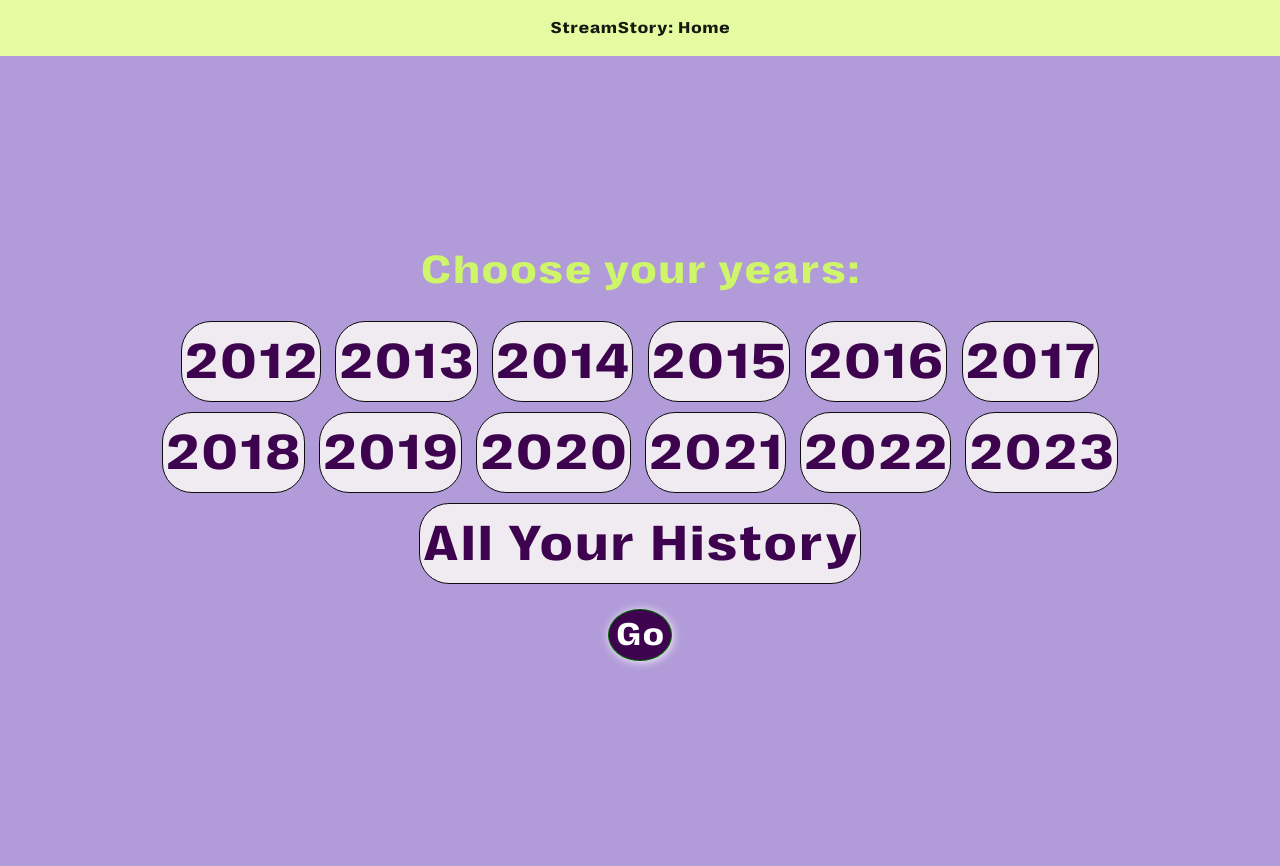
After one commit to kevin-klein1/StreamStory, a Flask app: template templates/years.html in a window 1280 px wide. The commit adds this page. Run offline with Flask 3, Linux system fonts and the light colour scheme; the template is opened without the code that fills it, so the values that code supplies are empty.

Commit message:
Ready to share

```diff
--- a/app.py
+++ b/app.py
@@ -1,9 +1,7 @@
 from flask import Flask, render_template, session, request, redirect, url_for
-
 import requests
 import os
 from werkzeug.utils import secure_filename
-import seaborn as sea
 import json
 import datetime
 from dotenv import load_dotenv
@@ -33,7 +31,7 @@
 
 
 
-## Route display
+## Index route display
 @app.route("/", methods=["GET", "POST"])
 def index():
     if request.method == "GET":
@@ -55,21 +53,21 @@
             if allowed_file(file.filename):
                 filename = secure_filename(file.filename)
                 file.save(os.path.join(app.config['UPLOAD_FOLDER'], filename))
-
-        return redirect("/results")
+        return redirect("/years")
 
 
-@app.route("/results", methods=["GET", "POST"])
-def results():
+@app.route("/years", methods=["GET", "POST"])
+def years():
     if request.method == "GET":
+
         input_files = []
         for filename in os.listdir(UPLOAD_FOLDER):
             input_files.append("json_files/" + filename)
 
-        output_file = 'merged_files.json'
+        ##output_file = 'merged_files.json'
         ##helpers.merge_json(input_files, output_file)
 
-        f = open('merged_file.json')
+        ##f = open('merged_file.json')
 
         ##data = json.load(f)
 
@@ -78,9 +76,7 @@
             year_list = request.form.getlist('selectedYears')
             print(year_list)
 
-
-
-        return render_template("results.html")
+        return render_template("years.html")
 
     if request.method == "POST":
         selected_years = request.form.getlist('selectedYear')
--- /dev/null
+++ b/static/js/years.js
@@ -0,0 +1,113 @@
+    let answers = []
+
+    const year_button = document.querySelectorAll('.twosec_font_fade');
+    const all = document.getElementById("all");
+    const outside = document.getElementById("clicker");
+    let years_list = document.getElementById("hiddenInput");
+    const AllHist = document.getElementById("AllHist");
+    let isGreen = false;
+
+    const form = document.getElementById('yearForm');
+
+    // Function to update hiddenInput value based on answers array
+    function updateHiddenInput() {
+        years_list.value = answers.join(',');
+    }
+
+
+
+    for (let i = 0; i < year_button.length; i++) {
+        const button_color = year_button[i];
+        let isGreen = false;
+
+        button_color.addEventListener('click', function (event) {
+            if (isGreen) {
+                button_color.style.backgroundColor = "white"; // Change to the second color
+                button_color.style.boxShadow = "";
+                value = event.target.value;
+                answers = answers.filter(item => item !== value);
+
+
+            } else {
+                button_color.style.backgroundColor = "#CFF56A"; // Change to the first color
+                button_color.style.boxShadow = "inset -2px -2px 5px  black";
+                value = event.target.value;
+                answers.push(value);
+            }
+
+            // Toggle the state
+
+            isGreen = !isGreen;
+
+            console.log(answers);
+
+        });
+
+        // Outside reset broken
+
+        /* outside.addEventListener('click', function(event) {
+            if (!event.target.classList.contains("twosec_font_fade")) {
+            console.log("SUP BITCH");
+            for (let i = 0; i < year_button.length; i++) {
+                let button_color = year_button[i];
+                button_color.style.backgroundColor = "white";
+
+            }
+                answers = [];
+                isGreen = false;
+            }
+
+
+
+        }); */
+
+
+    }
+
+    AllHist.addEventListener("click", function(event) {
+
+        let button = event.target.value;
+
+            if (isGreen) {
+                answers = [];
+                for (let i = 0; i < year_button.length; i++) {
+                    let button_color = year_button[i];
+                    button_color.style.backgroundColor = "white";
+                    button_color.style.boxShadow = "";
+                }
+                console.log(answers);
+                AllHist.style.backgroundColor = "white";
+                AllHist.style.boxShadow = "";
+
+                // Bug in the fact that you can't click a single year while they are all selected
+
+            } else {
+                for (let i = 0; i < year_button.length; i++) {
+                    let button_color = year_button[i];
+                    button_color.style.backgroundColor = "#CFF56A";
+                    button_color.style.boxShadow = "inset -2px -2px 5px  black";
+                }
+                AllHist.style.backgroundColor = "#CFF56A";
+                AllHist.style.boxShadow = "inset -2px -2px 5px  black";
+                answers = ['2012', '2013','2014','2015','2016','2017','2018','2019','2020','2021','2022','2023'];
+
+            }
+            isGreen = !isGreen;
+
+
+        // Get the array to the hidden input value
+
+        console.log(answers);
+
+    });
+
+    form.addEventListener('submit', function(event) {
+        // Prevent the default form submission behavior
+        event.preventDefault();
+
+        // Update hiddenInput value before form submission based on answers array
+        updateHiddenInput();
+
+        form.submit();
+
+    });
--- a/static/styles.css
+++ b/static/styles.css
@@ -18,6 +18,10 @@
 ul {
   list-style-type: none;
   padding: 0;
+}
+
+form {
+  display: contents;
 }
 
 /* Cursors */
@@ -50,19 +54,46 @@
   color: #27c764;
 }
 
+#submitBtn {
+  display: none;
+  border-radius: 12px;
+  text-align: center;
+  margin:20px;
+  font-family: Right_Light;
+  float: none;
+}
+
+#uploadForm {
+  align-content: center;
+}
+
 /* Class tags */
 
-.right {
+.intro_para {
+  padding: 30px;
+}
+
+.right, .years_title {
   font-family: Right_Norm;
   text-align: center;
 }
+
+.years_title {
+  font-size: 40px;
+}
+
+
 
 .nav-link {
   color:#3e034f
 }
 
+.green {
+  color: #CFF56A;
+}
 
-.but {
+
+.button {
   background: #3e034f;
   color: #ffffff;
   border: 1px solid #eee;
@@ -71,21 +102,30 @@
   text-shadow: none;
   }
 
-.but_sq {
+.years_submit_button {
   background: #3e034f;
   color: #ffffff;
-    border: 1px solid #eee;
-    box-shadow: 1px 1px 1px #eee;
-    text-shadow: none;
+  border: 1px solid darkgreen;
+  border-radius: 70%;
+  box-shadow: 1px 1px 10px whitesmoke;
   text-align: center;
+  font-size: 200%;
+  margin-top: 20px;
   }
 
-.year_but > input {
+  .years_submit_button:active {
+    border: 1px solid white;
+    background: rgb(142, 81, 157);
+
+
+  }
+
+.year_button > input {
   background: #efebf0;
+  padding: 2px;
   color: #3e034f;
   border: 1px solid #0d0d0d;
   border-radius: 30px;
-    box-shadow: 2px 2px 2px #eee;
   text-shadow: none;
   font-size: 50px;;
   margin: 5px;
@@ -136,13 +176,15 @@
 
 }
 
-.para2 {
+.para2, .para3 {
   color:white;
   font-family: Mori;
   font-size: 30px;
   margin-bottom: 0px;
+}
 
-
+.para3 {
+  padding-top: 20px;
 }
 
 .container {
@@ -153,7 +195,6 @@
   height: 100%; /* Set to 100% of the viewport height */
   margin-top: 10px;
   margin-bottom: -100px;
-
 }
 
 .container2 {
@@ -164,8 +205,7 @@
   height: 90%; /* Set to 100% of the viewport height */
   margin-top: 10px;
   margin-bottom: -100px;
-
-
+  background-color: rgb(39, 2, 63);
 }
 
 
@@ -174,6 +214,21 @@
   padding: 20px;
 }
 
+.drop_area {
+  border: 2px dashed #CFF56A;
+  text-align: center;
+  padding: 20px;
+  background-color: rgb(228, 175, 228);
+  color: #070707;
+  font-family: Mori;
+  margin-top: 40px;
+}
+
+.file_list {
+  font-family:Right_Norm;
+  text-align: left;
+  display: none;
+}
 
 .font_italic {
   color:#CFF56A;
--- /dev/null
+++ b/templates/years.html
@@ -0,0 +1,50 @@
+{% extends "layout.html" %}
+
+{% block title %}
+Page
+{% endblock %}
+
+
+
+{% block main %}
+
+<div id="clicker" class="font_fade container">
+
+    <form method="post" id="yearForm">
+        <ul>
+            <li>
+                <p>
+                    <legend class="years_title">Choose your years: </legend>
+                    <div class="right">
+                        <ul>
+                            <li class="year_button" >
+                                <input class="twosec_font_fade pointer"  type="button" value="2012">
+                                <input class="twosec_font_fade pointer"  type="button" value="2013">
+                                <input class="twosec_font_fade pointer"  type="button" value="2014">
+                                <input class="twosec_font_fade pointer"  type="button" value="2015">
+                                <input class="twosec_font_fade pointer"  type="button" value="2016">
+                                <input class="twosec_font_fade pointer" type="button" value="2017">
+                            </li>
+                            <li class="year_button">
+                                <input class="twosec_font_fade pointer"  type="button" value="2018">
+                                <input class="twosec_font_fade pointer"  type="button" value="2019">
+                                <input class="twosec_font_fade pointer"  type="button" value="2020">
+                                <input class="twosec_font_fade pointer"  type="button" value="2021">
+                                <input class="twosec_font_fade pointer"  type="button" value="2022">
+                                <input class="twosec_font_fade pointer"  type="button" value="2023">
+                                <input id ="AllHist" class="pointer" type="button" value="All Your History">
+
+                                <input type="hidden" id="hiddenInput" name="selectedYears">
+                            </li>
+                            <button class="years_submit_button pointer twosec_font_fade'"  type="submit">Go</button>
+                    </ul>
+                    </div>
+                </p>
+            </li>
+        </ul>
+    </form>
+
+</div>
+
+<script defer src="/static/js/years.js"></script>
+{% endblock %}
```
Also changed, not shown: helpers.py (+6 -9 lines), static/js/index.js (+1 -7 lines), static/js/results.js (deleted, +0 -78 lines), templates/index.html (+11 -13 lines), templates/results.html (deleted, +0 -48 lines). Lines whose indentation alone changed are shown as unchanged.
